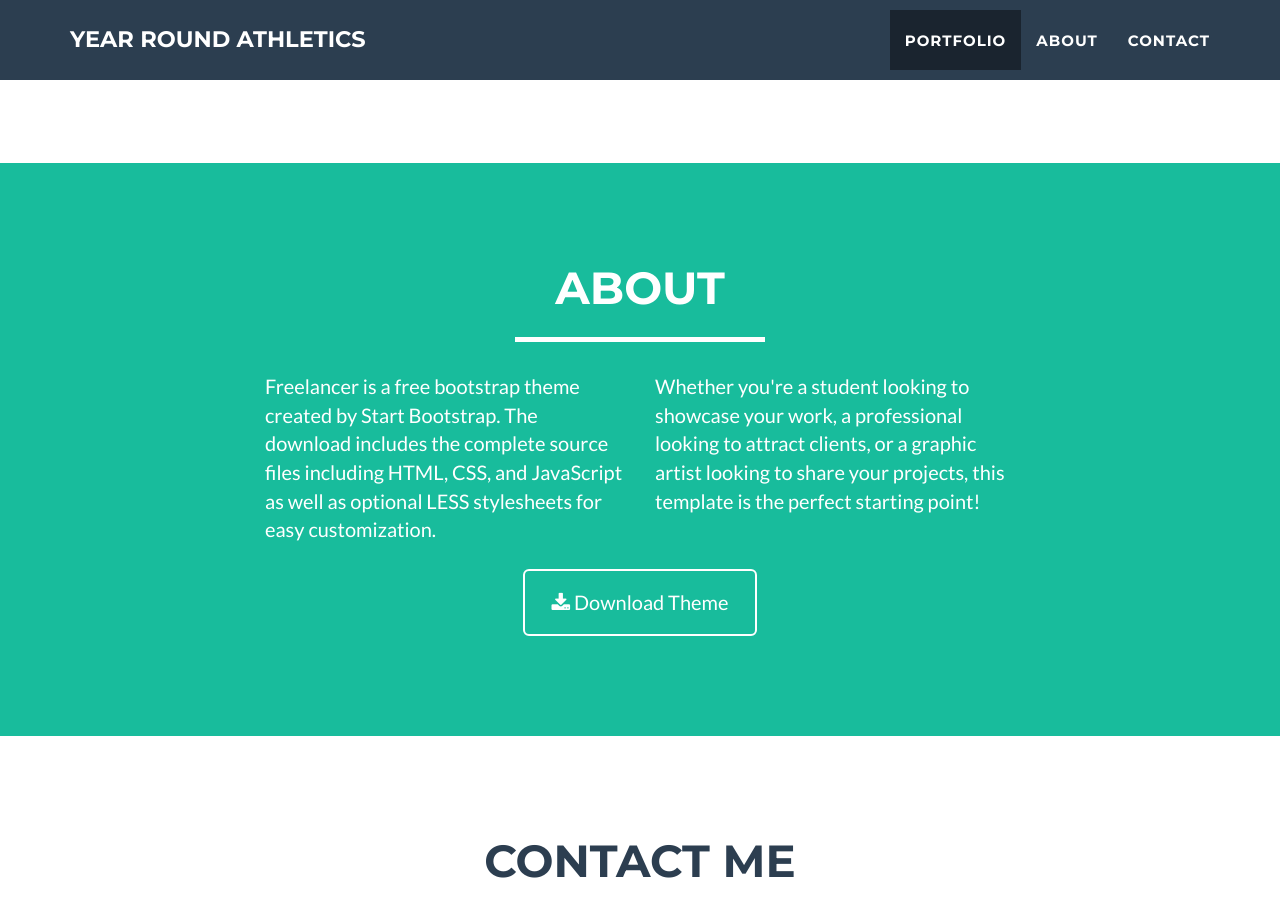
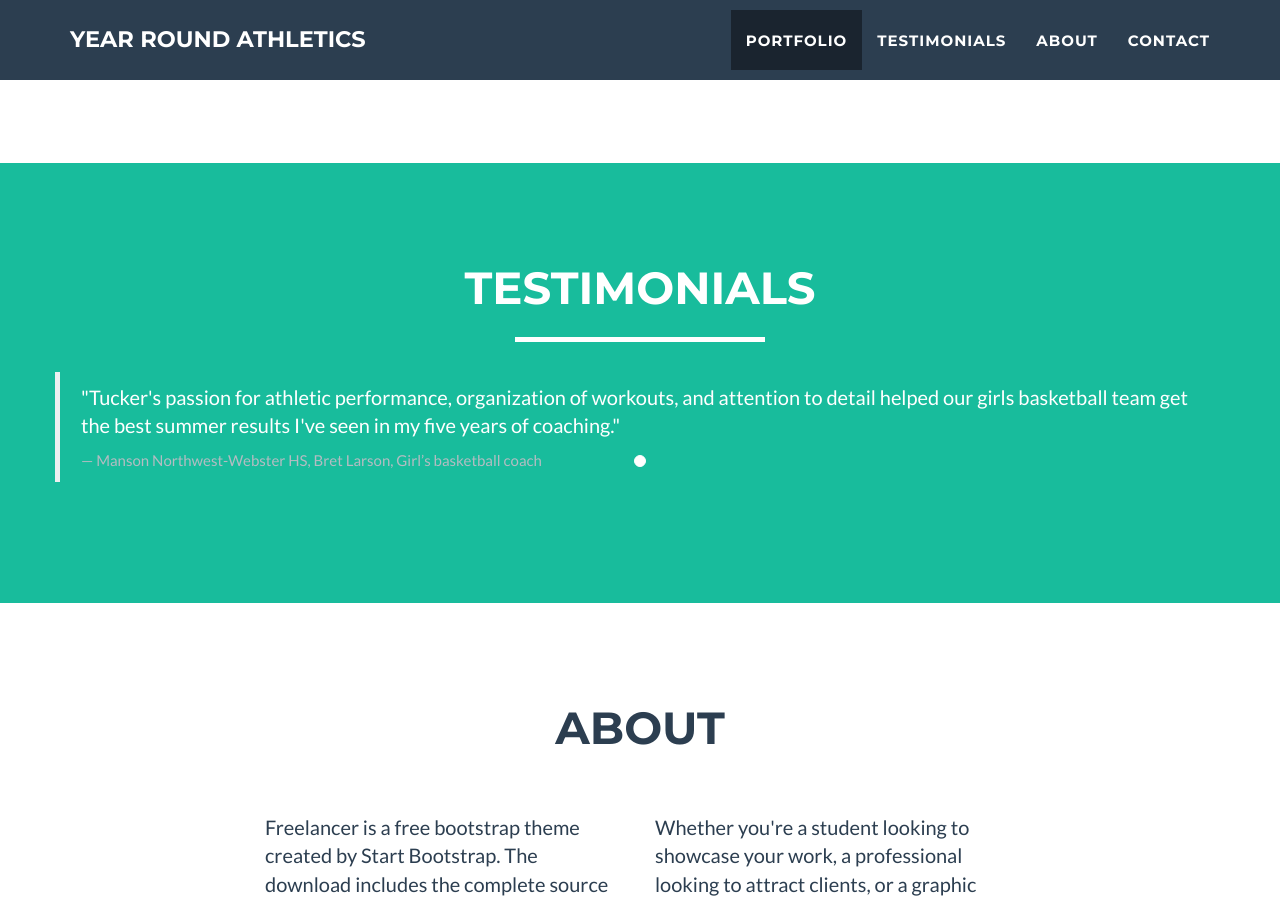
Before and after one commit to sherzberg/tucker, a Jekyll site: the page built from index.html, in a window 1280 px wide and 900 px high, scrolled down 1616 px. Built offline with Jekyll 4.4.1, drawn with Linux system fonts in a browser that asks for light colours.

Commit message:
testimonials page

```diff
--- a/_includes/about.html
+++ b/_includes/about.html
@@ -1,5 +1,5 @@
  <!-- About Section -->
-    <section class="success" id="about">
+    <section  id="about">
         <div class="container">
             <div class="row">
                 <div class="col-lg-12 text-center">
--- a/_includes/contact.html
+++ b/_includes/contact.html
@@ -1,5 +1,5 @@
  <!-- Contact Section -->
-    <section id="contact">
+    <section id="contact" class="success">
         <div class="container">
             <div class="row">
                 <div class="col-lg-12 text-center">
--- a/_includes/nav.html
+++ b/_includes/nav.html
@@ -22,6 +22,9 @@
                         <a href="#portfolio">Portfolio</a>
                     </li>
                     <li class="page-scroll">
+                        <a href="#testimonials">Testimonials</a>
+                    </li>
+                    <li class="page-scroll">
                         <a href="#about">About</a>
                     </li>
                     <li class="page-scroll">
--- /dev/null
+++ b/_includes/testimonials.html
@@ -0,0 +1,30 @@
+<!-- Contact Section -->
+<section id="testimonials" class="success">
+    <div class="container">
+        <div class="row">
+            <div class="col-lg-12 text-center">
+                <h2>Testimonials</h2>
+                <hr class="star-light">
+            </div>
+        </div>
+        <div class="row">
+
+            <div class="bs-example" data-example-id="simple-carousel">
+                <div id="carousel-example-generic" class="carousel slide" data-ride="carousel">
+                    <ol class="carousel-indicators">
+                        <li data-target="#carousel-example-generic" data-slide-to="0" class="active"></li>
+                    </ol>
+                    <div class="carousel-inner" role="listbox">
+                        <div class="item active">
+                            <blockquote>
+                                <p>"Tucker's passion for athletic performance, organization of workouts, and attention to detail helped our girls basketball team get the best summer results I've seen in my five years of coaching."</p>
+                                <footer>Manson Northwest-Webster HS, Bret Larson, Girl’s basketball coach</footer>
+                            </blockquote>
+                        </div>
+                    </div>
+                </div>
+            </div>
+
+        </div>
+    </div>
+</section>
--- a/_layouts/default.html
+++ b/_layouts/default.html
@@ -5,6 +5,7 @@
     {% include nav.html %}
     {% include header.html %}
     {% include portfolio_grid.html %}
+    {% include testimonials.html %}
     {% include about.html %}
 
     {% if site.contact == "static" %}
```
Also changed, not shown: 1 other file.
